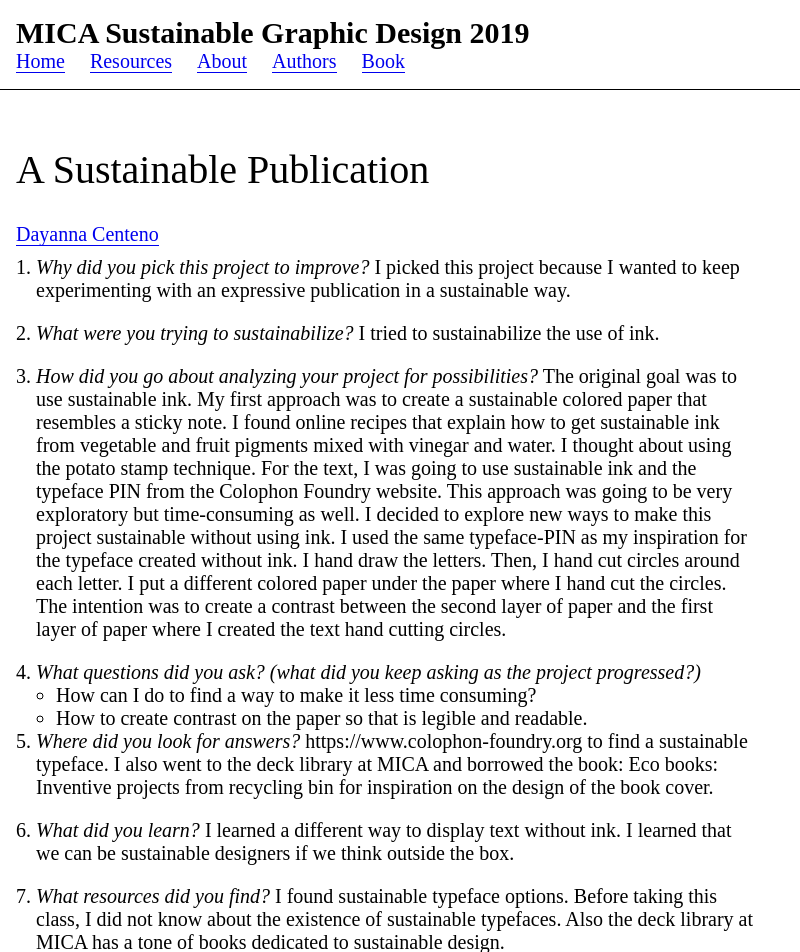
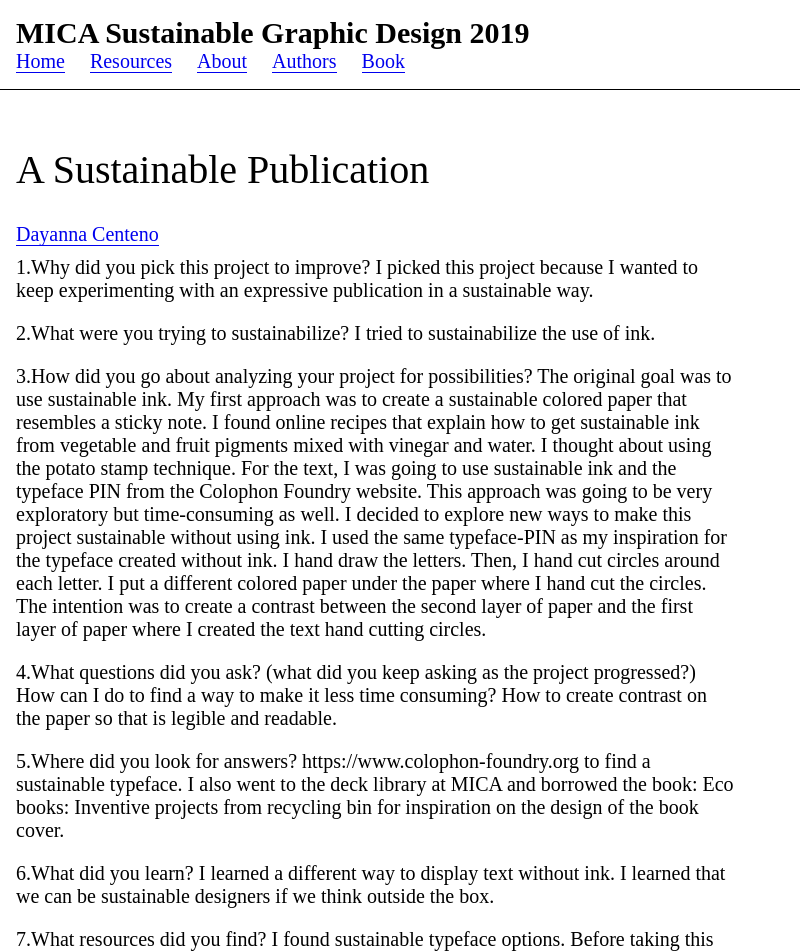
Before and after one commit to gd314-sgd/publication, a Jekyll site: the page built from _entries/a-sustainable-publication.md, in a window 1280 px wide and 1400 px high. Shown: the top 952 px of the window, without its empty margins (0-800 px from the left). Built offline with Jekyll 4.4.1, drawn with Linux system fonts in a browser that asks for light colours; some of the changed lines change nothing that is shown; some of the changed text lies outside the part shown.

Commit message:
update dayanna

```diff
--- a/_entries/a-sustainable-publication.md
+++ b/_entries/a-sustainable-publication.md
@@ -4,38 +4,38 @@ author: dayanna
 theme: Printing
 ---
 
-1. *Why did you pick this project to improve?* I picked this project because I wanted to keep experimenting with an expressive publication in a sustainable way.
+1.Why did you pick this project to improve?
+I picked this project because I wanted to keep experimenting with an expressive publication in a sustainable way.
 
-2. *What were you trying to sustainabilize?* I tried to sustainabilize the use of ink.
+2.What were you trying to sustainabilize?
+I tried to sustainabilize the use of ink.
 
-3. *How did you go about analyzing your project for possibilities?*
+3.How did you go about analyzing your project for possibilities?
 The original goal was to use sustainable ink. My first approach was to create a sustainable colored paper that resembles a sticky note. I found online recipes that explain how to get sustainable ink from vegetable and fruit pigments mixed with vinegar and water. I thought about using the potato stamp technique.
 For the text, I was going to use sustainable ink and the typeface PIN from the Colophon Foundry website. This approach was going to be very exploratory but time-consuming as well.
 I decided to explore new ways to make this project sustainable without using ink. I used the same typeface-PIN as my inspiration for the typeface created without ink. I hand draw the letters. Then, I hand cut circles around each letter. I put a different colored paper under the paper where I hand cut the circles. The intention was to create a contrast between the second layer of paper and the first layer of paper where I created the text hand cutting circles.
 
-4. *What questions did you ask? (what did you keep asking as the project progressed?)*
-- How can I do to find a way to make it less time consuming?
-- How to create contrast on the paper so that is legible and readable.
+4.What questions did you ask? (what did you keep asking as the project progressed?)
+How can I do to find a way to make it less time consuming?
+How to create contrast on the paper so that is legible and readable.
 
-5. *Where did you look for answers?*
+5.Where did you look for answers?
 https://www.colophon-foundry.org to find a  sustainable typeface. I also went to the deck library at MICA and borrowed the book: Eco books: Inventive projects from recycling bin for inspiration on the design of the book cover.
 
-6. *What did you learn?*
+6.What did you learn?
 I learned a different way to display text without ink. I learned that we can be sustainable designers if we think outside the box.
 
-7. *What resources did you find?*
-I found sustainable typeface options. Before taking this class, I did not know about the existence of sustainable typefaces. Also the deck library at MICA has a tone of books dedicated to sustainable design.
+7.What resources did you find?
+I found sustainable typeface options. Before taking this class, I did not know about the existence of sustainable typefaces. Also, the deck library at MICA has a tone of books dedicated to sustainable design. (I liked [Colophon Foundry](https://www.colophon-foundry.org) for its dotted typefaces).
 
-8. *What do you know now that would have made your life easier at the beginning?(or what things that you figured out would be good to have given yourself when you were a first year or sophomore?)*
-I learned that designers do not necesarily have to spend money printing or buying ink to display their work. There are other ways to be creative without hurting the environment, we just have to be creative enough to find a sustainable way to think outside the box.
+8.What do you know now that would have made your life easier at the beginning?(or what things that you figured out would be good to have given yourself when you were a first year or sophomore?)
+I learned that designers do not necessarily have to spend money printing or buying ink to display their work. There are other ways to be creative without hurting the environment, we just have to be creative enough to find a sustainable way to think outside the box.
 
-9. *What other projects or examples did you look at for inspiration?*
+9.What other projects or examples did you look at for inspiration?
 After I finished my sustainable project, one of my classmates told me about Annie Howe, a Baltimore based paper cut artist. She is a graduate of the Maryland Institute College of Art. Her paper cuts are used for a variety of projects including illustration, surface design, and three-dimensional work. I was excited to see all her sustainable work at her website anniehowepapercuts.com
 
-10. *Any images or in process examples you can provide?*
+10.Any images or in process examples you can provide?
 ![love](https://user-images.githubusercontent.com/42852840/57157818-be3ec580-6daf-11e9-85f9-ff1e51700662.jpg)
 ![focus](https://user-images.githubusercontent.com/42852840/57158061-6eacc980-6db0-11e9-9c9d-25bce218f0a0.jpg)
 ![makeangerangry](https://user-images.githubusercontent.com/42852840/57158067-71a7ba00-6db0-11e9-9886-fd618d218832.jpg)
 ![process](https://user-images.githubusercontent.com/42852840/57158398-4ffb0280-6db1-11e9-90aa-4bdfca83b541.jpg)
-
-[Colophon Foundry](https://www.colophon-foundry.org)
```
